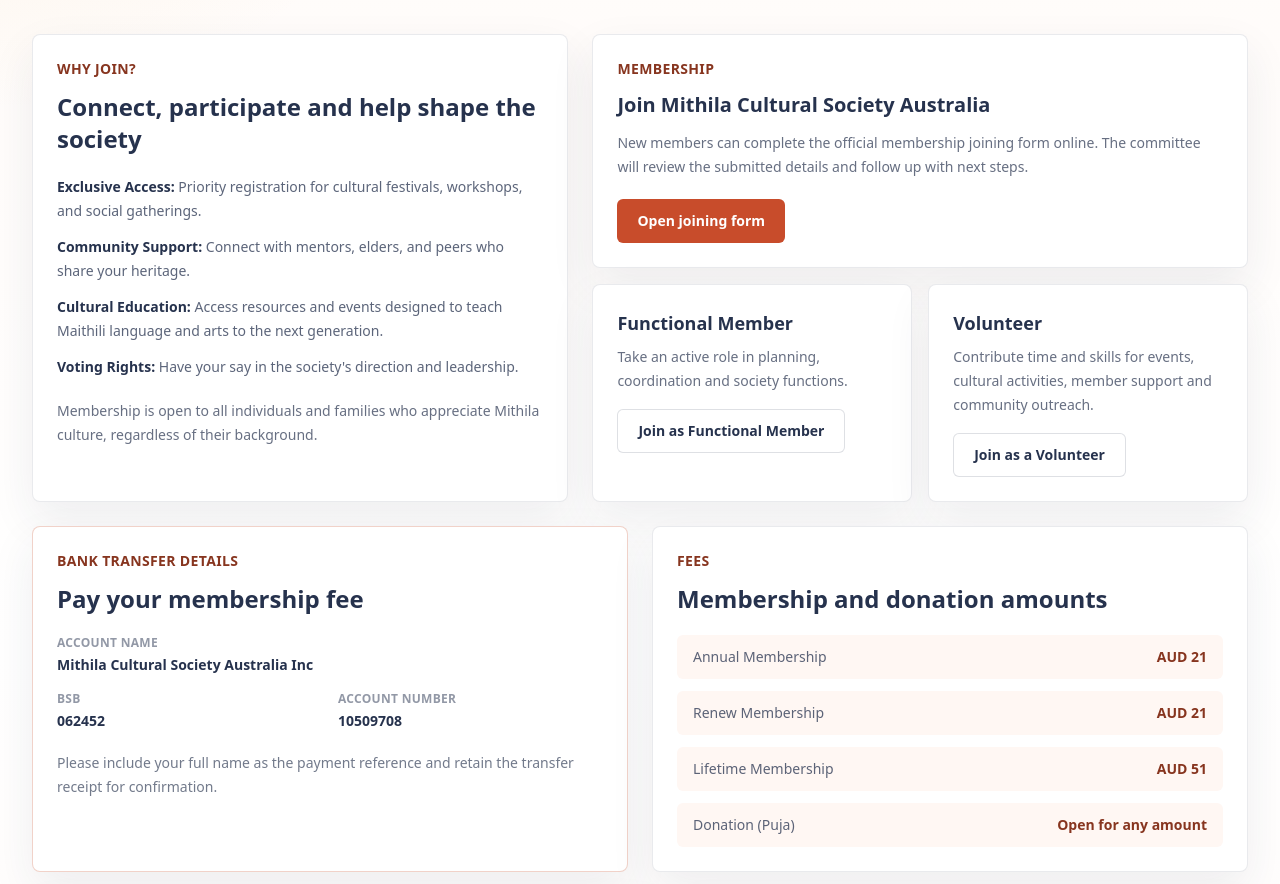
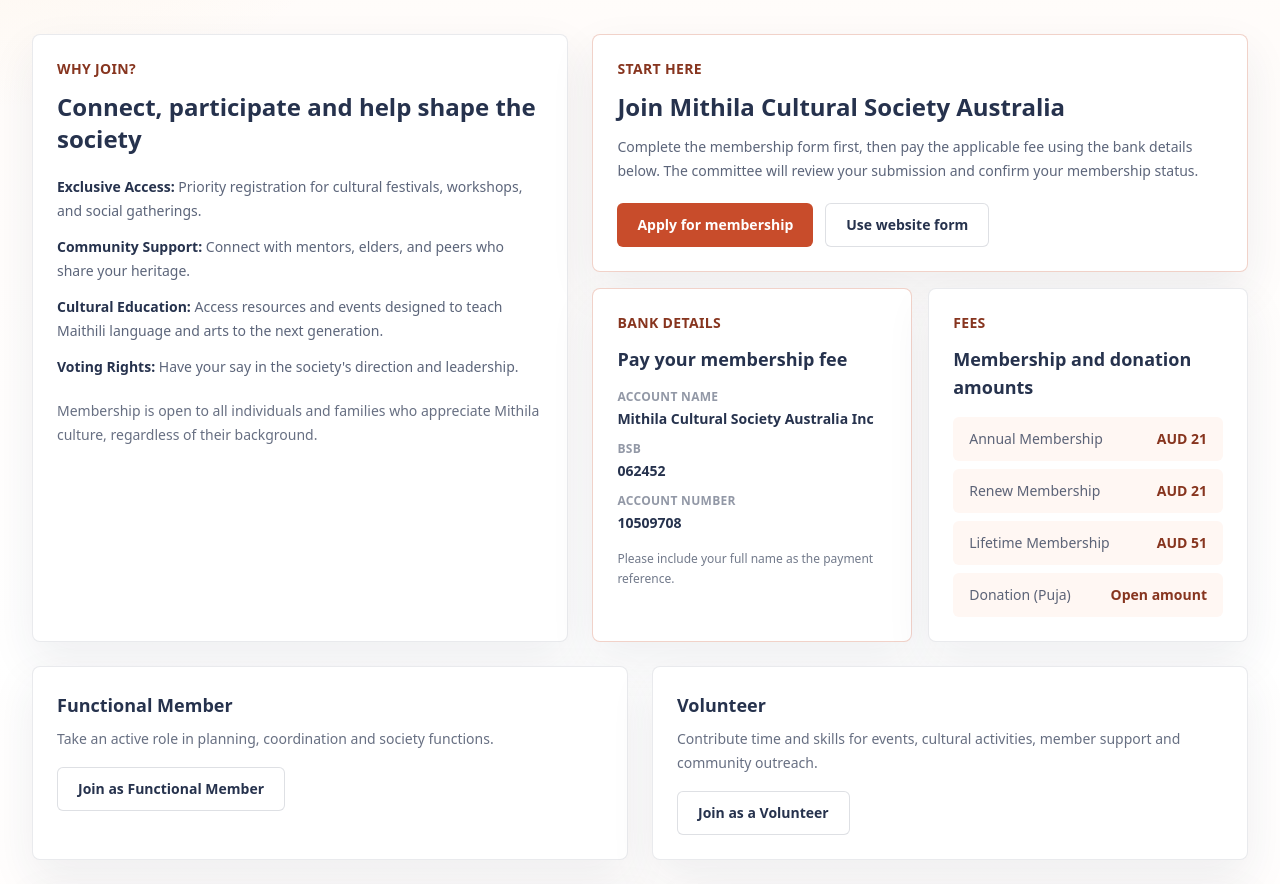
Before and after one commit to shrishishirendu/MCSA, a Next.js app: page /membership in a window 1280 px wide. Shown: the part 367-1251 px from the top of the page. Built offline with nearby package versions, Linux system fonts and the light colour scheme; no server answers.

Commit message:
Reorganize membership page cards

```diff
--- a/src/app/(public)/membership/page.tsx
+++ b/src/app/(public)/membership/page.tsx
@@ -59,24 +59,66 @@
           </Card>
 
           <div className="grid gap-4">
-            <Card>
+            <Card className="border-lotus-500/25 bg-lotus-50">
               <p className="text-sm font-semibold uppercase tracking-wide text-lotus-700">
-                Membership
+                Start here
               </p>
-              <h2 className="mt-3 text-xl font-bold text-indigoInk">
+              <h2 className="mt-3 text-2xl font-bold text-indigoInk">
                 Join Mithila Cultural Society Australia
               </h2>
-              <p className="mt-3 text-sm leading-6 text-indigoInk/70">
-                New members can complete the official membership joining form
-                online. The committee will review the submitted details and
-                follow up with next steps.
+              <p className="mt-3 text-sm leading-6 text-indigoInk/75">
+                Complete the membership form first, then pay the applicable fee
+                using the bank details below. The committee will review your
+                submission and confirm your membership status.
               </p>
-              <Button href={memberJoiningFormUrl} className="mt-5">
-                Open joining form
+              <div className="mt-5 flex flex-wrap gap-3">
+                <Button href={memberJoiningFormUrl}>Apply for membership</Button>
+                <Button href="#membership-request" variant="secondary">
+                  Use website form
                 </Button>
+              </div>
             </Card>
 
             <div className="grid gap-4 sm:grid-cols-2">
+              <Card className="border-lotus-500/25 bg-lotus-50">
+                <p className="text-sm font-semibold uppercase tracking-wide text-lotus-700">
+                  Bank details
+                </p>
+                <h3 className="mt-3 text-lg font-bold text-indigoInk">
+                  Pay your membership fee
+                </h3>
+                <dl className="mt-4 grid gap-3 text-sm">
+                  <BankDetail
+                    label="Account name"
+                    value="Mithila Cultural Society Australia Inc"
+                  />
+                  <BankDetail label="BSB" value="062452" />
+                  <BankDetail label="Account number" value="10509708" />
+                </dl>
+                <p className="mt-4 text-xs leading-5 text-indigoInk/65">
+                  Please include your full name as the payment reference.
+                </p>
+              </Card>
+
+              <Card>
+                <p className="text-sm font-semibold uppercase tracking-wide text-lotus-700">
+                  Fees
+                </p>
+                <h3 className="mt-3 text-lg font-bold text-indigoInk">
+                  Membership and donation amounts
+                </h3>
+                <ul className="mt-4 grid gap-2 text-sm text-indigoInk/75">
+                  <Fee label="Annual Membership" amount="AUD 21" />
+                  <Fee label="Renew Membership" amount="AUD 21" />
+                  <Fee label="Lifetime Membership" amount="AUD 51" />
+                  <Fee label="Donation (Puja)" amount="Open amount" />
+                </ul>
+              </Card>
+            </div>
+          </div>
+        </section>
+
+        <section className="grid gap-6 lg:grid-cols-2">
           <Card>
             <h3 className="text-lg font-bold text-indigoInk">
               Functional Member
@@ -99,58 +141,17 @@
           <Card>
             <h3 className="text-lg font-bold text-indigoInk">Volunteer</h3>
             <p className="mt-2 text-sm leading-6 text-indigoInk/70">
-                  Contribute time and skills for events, cultural activities,
-                  member support and community outreach.
+              Contribute time and skills for events, cultural activities, member
+              support and community outreach.
             </p>
             <Button href="/volunteer" variant="secondary" className="mt-4">
               Join as a Volunteer
             </Button>
           </Card>
-            </div>
-          </div>
-        </section>
-
-        <section className="grid gap-6 lg:grid-cols-2">
-          <Card className="border-lotus-500/25 bg-lotus-50">
-            <p className="text-sm font-semibold uppercase tracking-wide text-lotus-700">
-              Bank transfer details
-            </p>
-            <h2 className="mt-3 text-2xl font-bold text-indigoInk">
-              Pay your membership fee
-            </h2>
-            <dl className="mt-5 grid gap-4 text-sm">
-              <BankDetail
-                label="Account name"
-                value="Mithila Cultural Society Australia Inc"
-              />
-              <div className="grid gap-4 sm:grid-cols-2">
-                <BankDetail label="BSB" value="062452" />
-                <BankDetail label="Account number" value="10509708" />
-              </div>
-            </dl>
-            <p className="mt-5 text-sm leading-6 text-indigoInk/65">
-              Please include your full name as the payment reference and retain
-              the transfer receipt for confirmation.
-            </p>
-          </Card>
-
-          <Card>
-            <p className="text-sm font-semibold uppercase tracking-wide text-lotus-700">
-              Fees
-            </p>
-            <h2 className="mt-3 text-2xl font-bold text-indigoInk">
-              Membership and donation amounts
-            </h2>
-            <ul className="mt-5 grid gap-3 text-sm text-indigoInk/75">
-              <Fee label="Annual Membership" amount="AUD 21" />
-              <Fee label="Renew Membership" amount="AUD 21" />
-              <Fee label="Lifetime Membership" amount="AUD 51" />
-              <Fee label="Donation (Puja)" amount="Open for any amount" />
-            </ul>
-          </Card>
         </section>
 
         <section className="grid gap-6 lg:grid-cols-[1fr_0.9fr]">
+          <div id="membership-request">
             <Card>
               <h2 className="text-xl font-bold text-indigoInk">
                 Membership request
@@ -161,16 +162,10 @@
               </p>
               <MembershipApplicationForm />
             </Card>
+          </div>
 
           <Card>
-            <h2 className="text-xl font-bold text-indigoInk">
-              Admin confirmation
-            </h2>
-            <p className="mt-3 text-sm leading-6 text-indigoInk/70">
-              Membership and payment records should stay under admin control.
-              Admin can approve, request changes, mark payment received, issue
-              receipts and update member status.
-            </p>
+            <h2 className="text-xl font-bold text-indigoInk">How it works?</h2>
             <div className="mt-5 grid gap-3">
               {[
                 "Request submitted",
```
Lines whose indentation alone changed are shown as unchanged.
